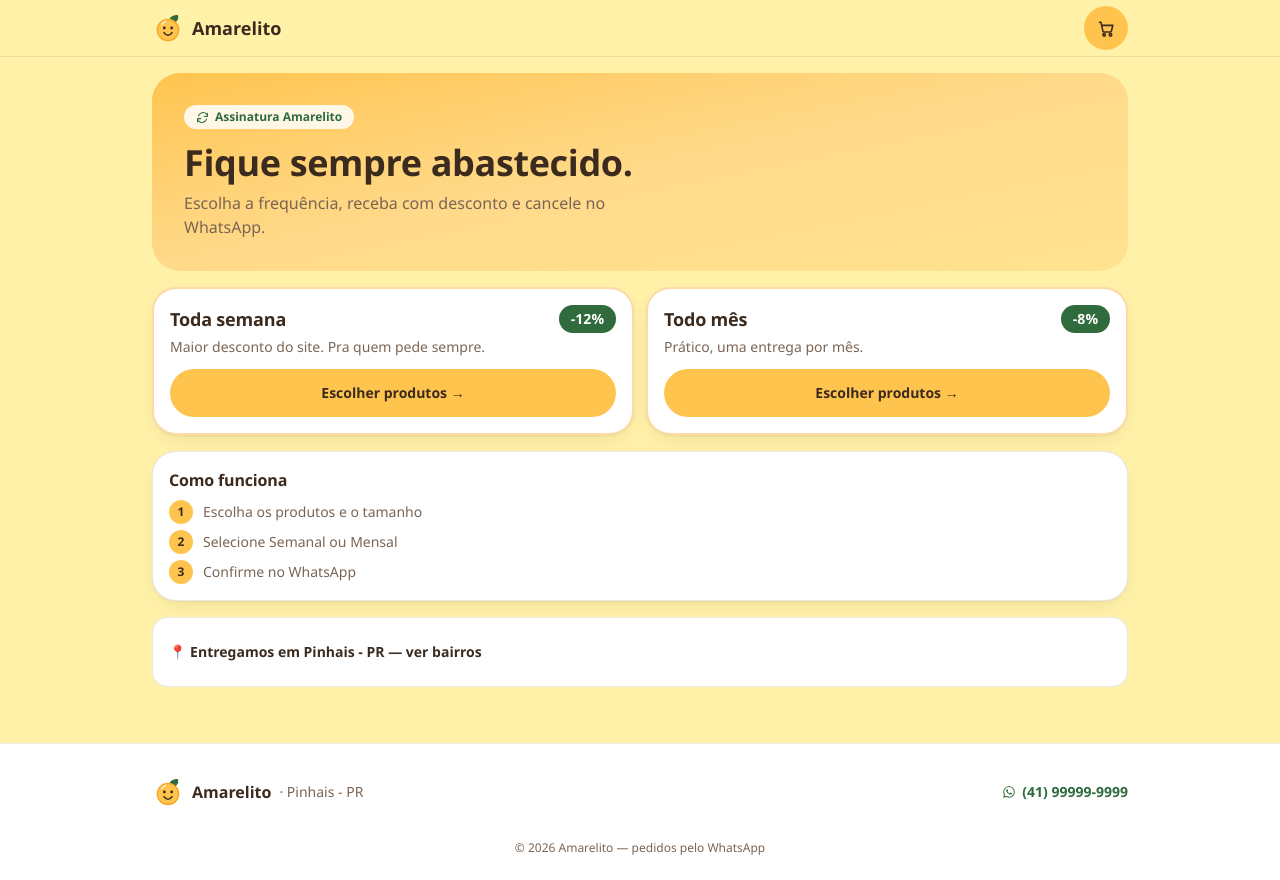
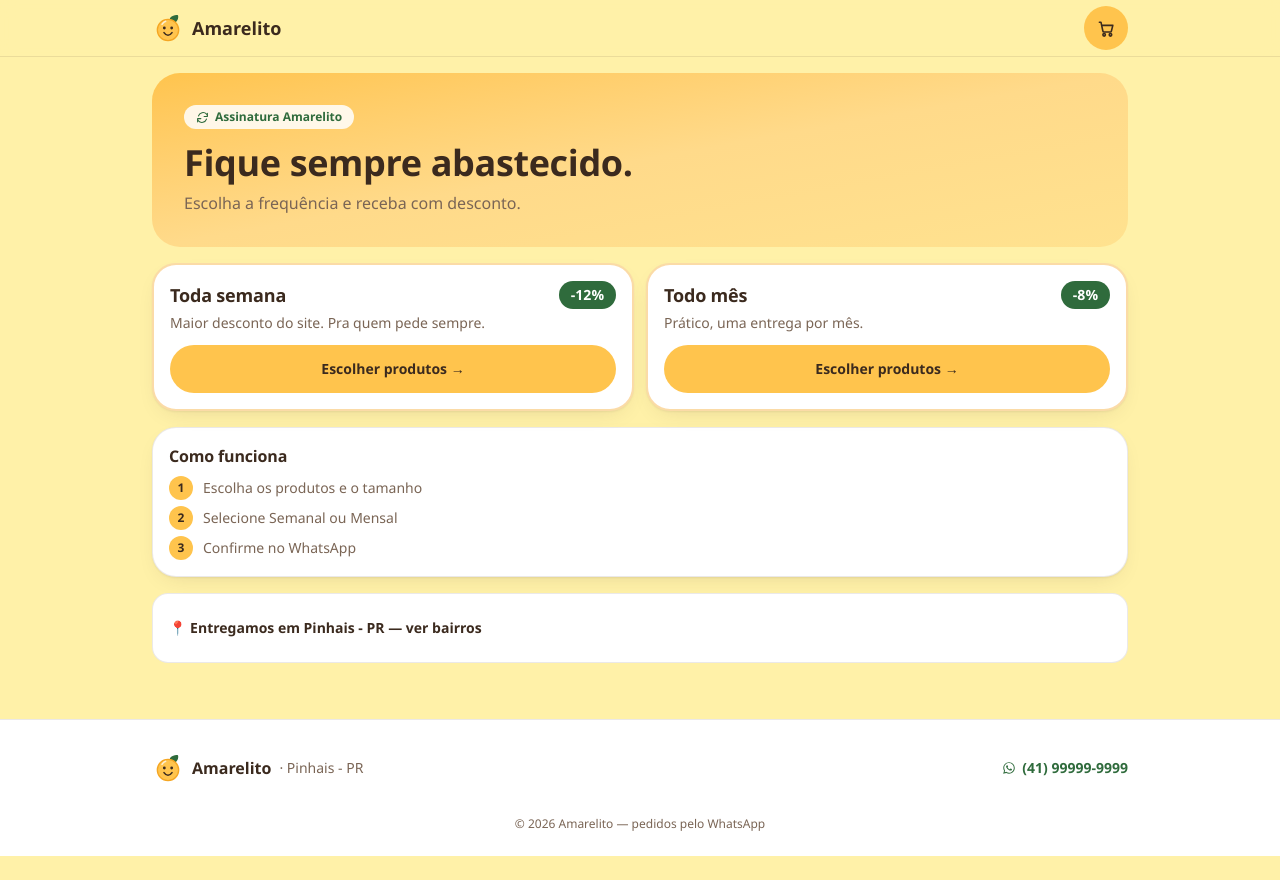
Before and after one commit to elizaelcezar/amarelito, a Next.js app: page /assinatura in a window 1280 px wide. After the commit the page ends 856 px from the top, so only its background shows below. Built offline with nearby package versions, Linux system fonts and the light colour scheme.

Commit message:
assinatura: remove 'e cancele no WhatsApp'

```diff
--- a/src/app/assinatura/page.tsx
+++ b/src/app/assinatura/page.tsx
@@ -32,7 +32,7 @@ export default function AssinaturaPage() {
           Fique sempre abastecido.
         </h1>
         <p className="mt-1.5 max-w-md text-sm text-cafe-soft sm:text-base">
-          Escolha a frequência, receba com desconto e cancele no WhatsApp.
+          Escolha a frequência e receba com desconto.
         </p>
       </header>
 
```
